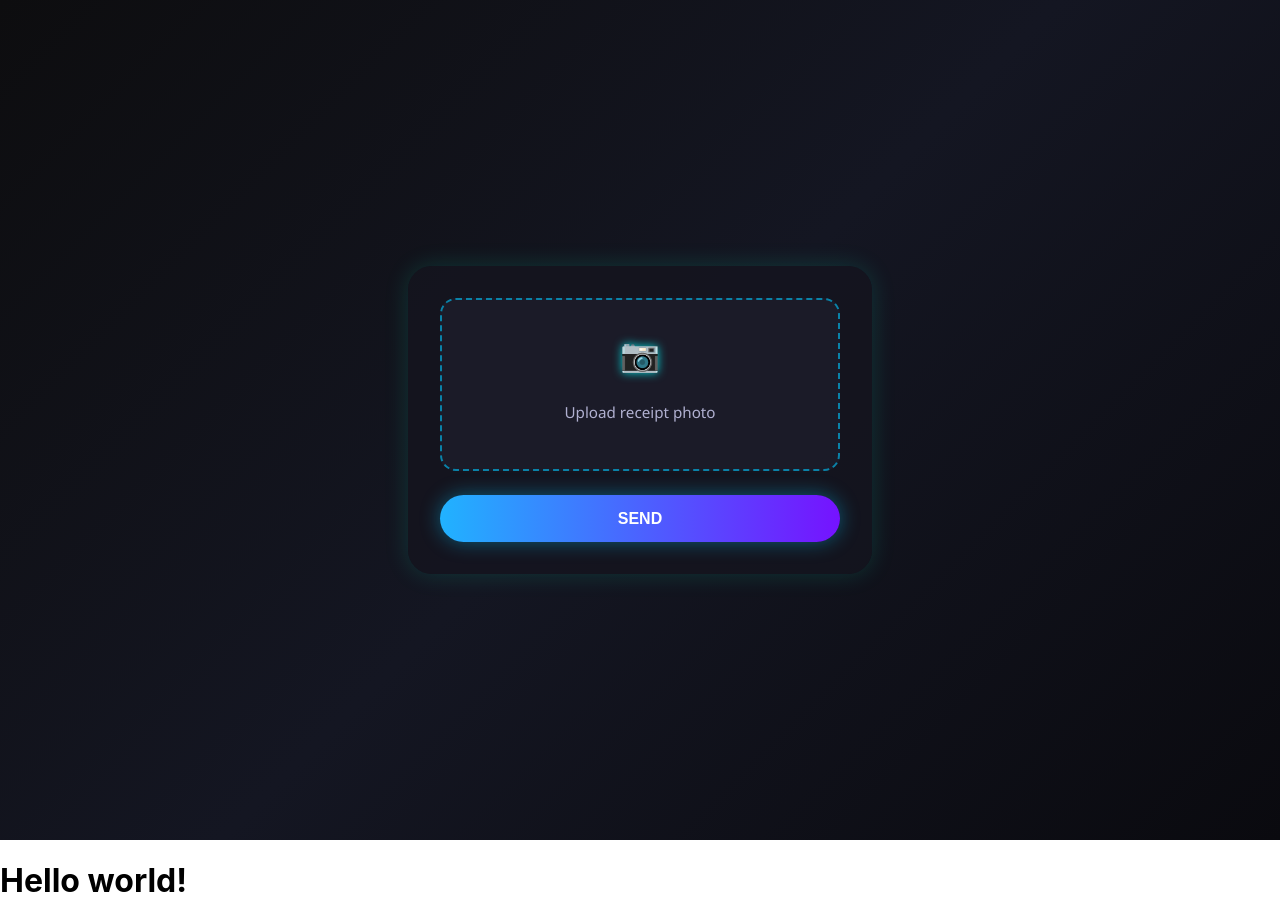
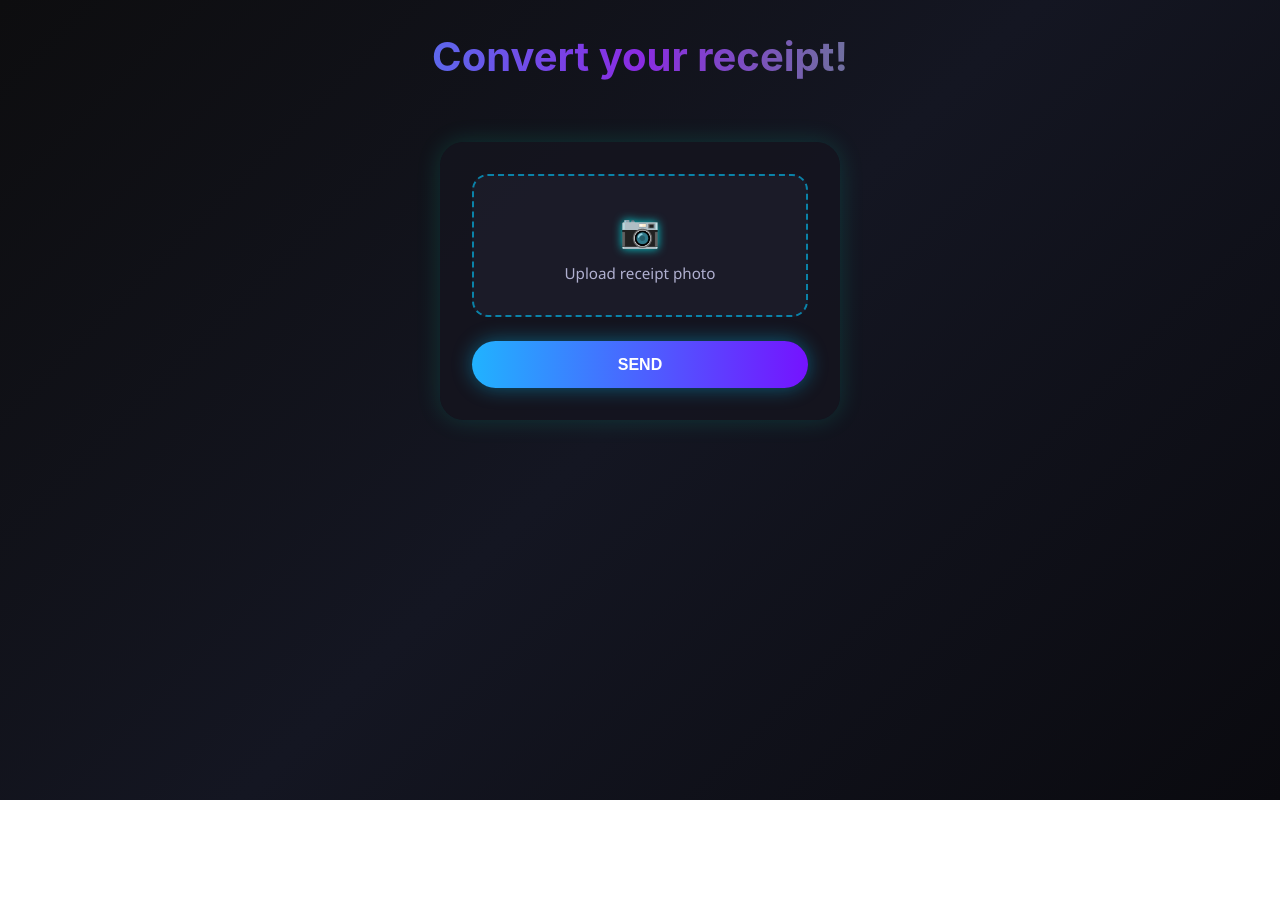
Before and after one commit to AlenaYarmak/n8n-receipt-parse-data, a React (Create React App) app: page / in a window 1280 px wide. After the commit the page ends 800 px from the top, so only its background shows below. Built offline with nearby package versions, Linux system fonts and the light colour scheme.

Commit message:
add title

```diff
--- a/src/App.js
+++ b/src/App.js
@@ -2,11 +2,9 @@
 
 function App() {
   return (
-    <div className="App">
+    <div className="app-container">
+      <h1 className="form-title">Convert your receipt!</h1>
       <ReceiptForm />
-      <h1 class="text-3xl font-bold underline">
-        Hello world!
-      </h1>
     </div>
   );
 }
--- a/src/index.css
+++ b/src/index.css
@@ -1,3 +1,9 @@
+* {
+  margin: 0;
+  padding: 0;
+  box-sizing: border-box;
+}
+
 body {
   margin: 0;
   font-family: -apple-system, BlinkMacSystemFont, 'Segoe UI', 'Roboto', 'Oxygen',
@@ -13,15 +19,28 @@
 }
 
 /* Background layout */
+.app-container {
+  min-height: 100vh;
+  background: linear-gradient(135deg, #0d0d0f, #141622, #0a0a0f);
+}
 .upload-page {
-  min-height: 100vh;
+  min-height: 50vh;
   display: flex;
   justify-content: center;
   align-items: center;
-  background: linear-gradient(135deg, #0d0d0f, #141622, #0a0a0f);
   color: #fff;
   padding: 20px;
   font-family: "Segoe UI", sans-serif;
+}
+
+.form-title {
+  font-size: 2.5rem;
+  font-weight: 700;
+  padding-top: 32px;
+  text-align: center;
+  background: linear-gradient(90deg, #00e6ff, #8a2be2, #39ff14);
+  -webkit-background-clip: text;
+  -webkit-text-fill-color: transparent;
 }
 
 /* Form container */
```
